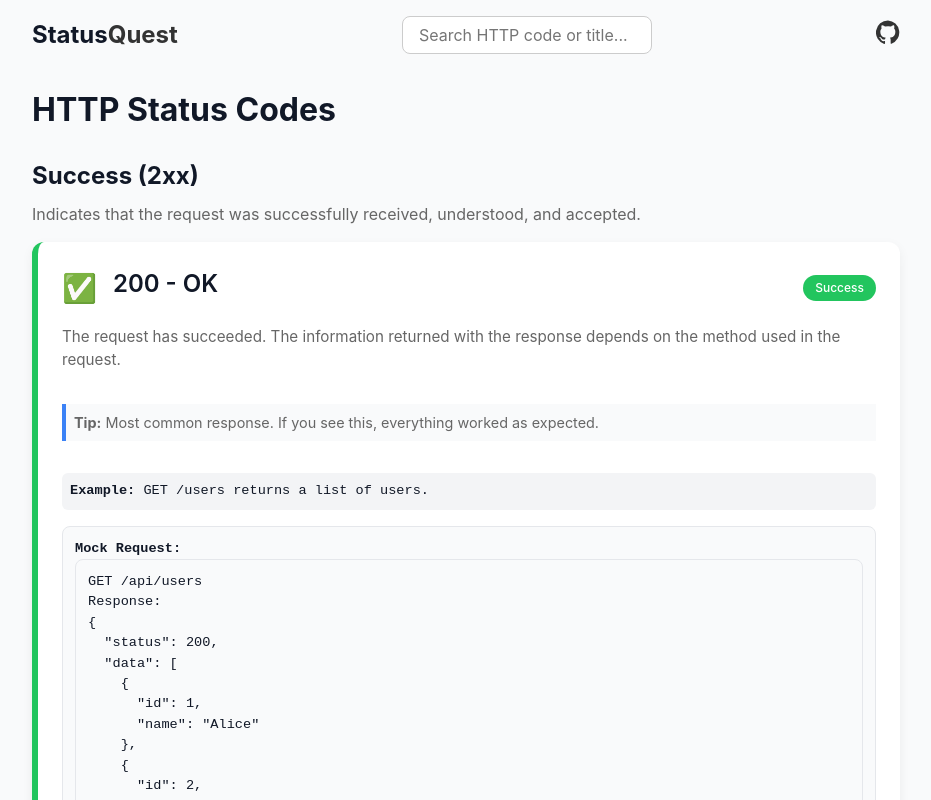
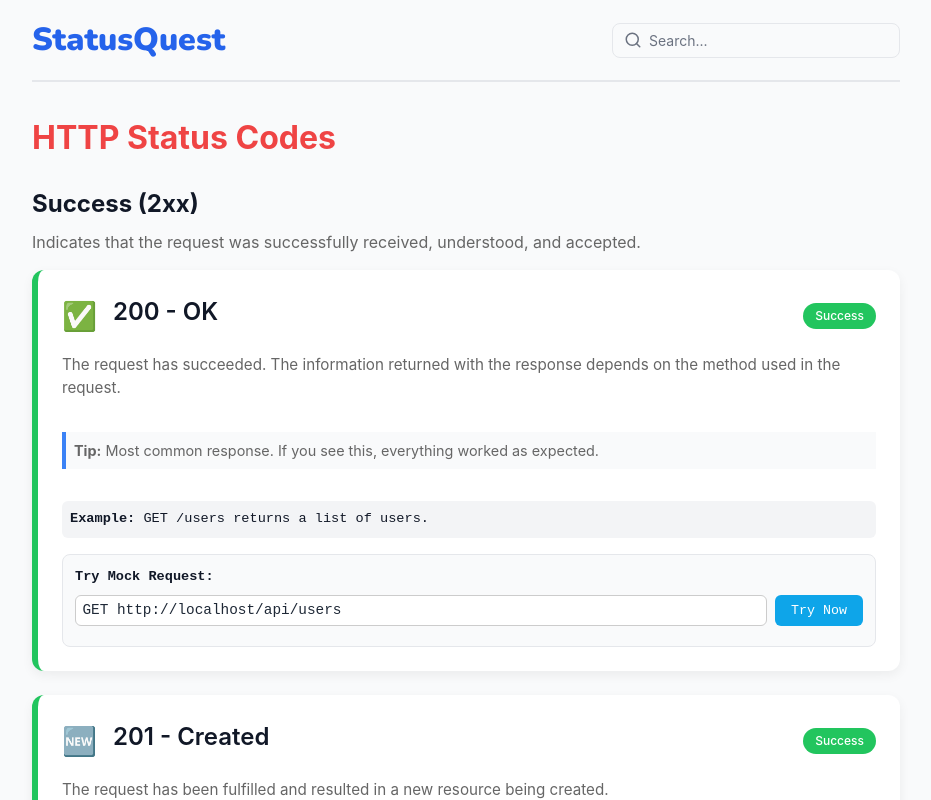
Before and after one commit to CodeQuestic/StatusQuest, a Next.js app: page / in a window 1280 px wide. Shown: the top 800 px of the page, without its empty margins (174-1105 px from the left). Built offline with nearby package versions, Linux system fonts and the light colour scheme.

Commit message:
updated search ui, added body for POST method, updated ui of cards.

```diff
--- a/package.json
+++ b/package.json
@@ -9,6 +9,7 @@
     "lint": "next lint"
   },
   "dependencies": {
+    "lucide-react": "^0.513.0",
     "next": "15.3.3",
     "react": "^19.0.0",
     "react-dom": "^19.0.0",
--- a/src/app/page.tsx
+++ b/src/app/page.tsx
@@ -13,32 +13,9 @@
 
   return (
     <div className={styles.wrapper}>
-      {/* Header area */}
       <div className={styles.header}>
-        <div className={styles.logo}>
-          Status<span>Quest</span>
-        </div>
+        <div className={styles.logo}>StatusQuest</div>
         <SearchBar onSearch={setQuery} />
-        <a
-          href="https://github.com/your/repo"
-          target="_blank"
-          rel="noopener noreferrer"
-          className={styles.github}
-        >
-          <svg
-            width="24"
-            height="24"
-            viewBox="0 0 24 24"
-            fill="currentColor"
-            xmlns="http://www.w3.org/2000/svg"
-          >
-            <path
-              fillRule="evenodd"
-              clipRule="evenodd"
-              d="M12 .5a12 12 0 00-3.79 23.4c.6.1.82-.26.82-.58v-2.2c-3.34.72-4.04-1.6-4.04-1.6-.54-1.4-1.33-1.77-1.33-1.77-1.09-.74.09-.73.09-.73 1.2.09 1.83 1.24 1.83 1.24 1.07 1.84 2.8 1.31 3.48 1 .1-.78.42-1.31.76-1.61-2.67-.3-5.47-1.33-5.47-5.93 0-1.31.47-2.38 1.24-3.23-.12-.3-.54-1.52.12-3.16 0 0 1-.32 3.3 1.23a11.5 11.5 0 016 0C17 4.99 18 5.31 18 5.31c.66 1.64.24 2.86.12 3.16.78.85 1.23 1.92 1.23 3.23 0 4.61-2.8 5.63-5.48 5.93.42.36.8 1.1.8 2.22v3.29c0 .32.22.69.82.58A12 12 0 0012 .5z"
-            />
-          </svg>
-        </a>
       </div>
 
       {/* Main content */}
--- a/src/components/SearchBar.tsx
+++ b/src/components/SearchBar.tsx
@@ -1,5 +1,6 @@
 "use client";
 import { useState } from "react";
+import { Search } from "lucide-react"; // or any icon library
 import styles from "@/styles/SearchBar.module.scss";
 
 interface Props {
@@ -16,13 +17,19 @@
   };
 
   return (
+    <div className={styles.inputWrapper}>
+      <Search className={styles.icon} size={18} />
       <input
+        id="search"
+        name="search"
+        autoComplete="off"
         type="text"
         className={styles.searchInput}
-      placeholder="Search HTTP code or title..."
+        placeholder="Search..."
         value={query}
         onChange={handleChange}
       />
+    </div>
   );
 };
 
--- a/src/components/statusCard.tsx
+++ b/src/components/statusCard.tsx
@@ -1,3 +1,6 @@
+"use client";
+
+import { useState } from "react";
 import { StatusCodeEntry } from "@/data/statusCodes";
 import styles from "@/styles/statusCard.module.scss";
 
@@ -6,7 +9,6 @@
   query: string;
 }
 
-// Helper to wrap matched text with <mark>
 const highlightMatch = (text: string, query: string) => {
   if (!query) return text;
   const regex = new RegExp(`(${query})`, "gi");
@@ -28,7 +30,25 @@
     tip,
   } = data;
 
-  const responseString = JSON.stringify(mock.response, null, 2);
+  const baseUrl =
+    typeof window !== "undefined"
+      ? `${window.location.protocol}//${window.location.host}`
+      : "";
+
+  const fullUrl = `${baseUrl}${mock.url}`;
+  const [loading, setLoading] = useState(false);
+  const [response, setResponse] = useState<object | null>(null);
+
+  const handleTryNow = () => {
+    setLoading(true);
+    setResponse(null);
+
+    const delay = 400 + Math.floor(Math.random() * 1000);
+    setTimeout(() => {
+      setResponse(mock.response);
+      setLoading(false);
+    }, delay);
+  };
 
   return (
     <div className={styles.card} style={{ borderLeft: `6px solid ${color}` }}>
@@ -52,14 +72,48 @@
         <strong>Example:</strong> {highlightMatch(example, query)}
       </div>
 
+      {mock.method === "POST" && mock.body && (
+        <div className={styles.mock}>
+          <strong>Mock Request Body:</strong>
+          <div className={styles.codeBlock}>
+            {JSON.stringify(mock.body, null, 2)
+              .split("\n")
+              .map((line, i) => (
+                <div key={i}>{highlightMatch(line, query)}</div>
+              ))}
+          </div>
+        </div>
+      )}
+
       <div className={styles.mock}>
-        <strong>Mock Request:</strong>
-        <div className={styles.codeBlock}>
-          {highlightMatch(
-            `${mock.method} ${mock.url}\nResponse:\n${responseString}`,
-            query
-          )}
+        <strong>Try Mock Request:</strong>
+        <div className={styles.tryNowSection}>
+          <input
+            type="text"
+            value={`${mock.method} ${fullUrl}`}
+            readOnly
+            className={styles.urlInput}
+          />
+          <button
+            onClick={handleTryNow}
+            disabled={loading}
+            className={styles.tryBtn}
+          >
+            {loading ? "Trying..." : "Try Now"}
+          </button>
         </div>
+
+        {loading && <p className={styles.loader}>Loading response...</p>}
+
+        {response && (
+          <div className={styles.codeBlock}>
+            {JSON.stringify(response, null, 2)
+              .split("\n")
+              .map((line, i) => (
+                <div key={i}>{highlightMatch(line, query)}</div>
+              ))}
+          </div>
+        )}
       </div>
     </div>
   );
--- a/src/data/statusCodes.ts
+++ b/src/data/statusCodes.ts
@@ -16,6 +16,7 @@
   mock: {
     method: "GET" | "POST" | "PUT" | "DELETE";
     url: string;
+    body?: Record<string, any>;
     response: Record<string, any>;
     status: number;
   };
@@ -71,6 +72,7 @@
         mock: {
           method: "POST",
           url: "/api/users",
+          body: { name: "Charlie" },
           response: {
             status: 201,
             message: "User created successfully",
@@ -100,6 +102,7 @@
         mock: {
           method: "POST",
           url: "/api/login",
+          body: { username: "", password: "" },
           response: {
             status: 400,
             error: "Username or password missing.",
@@ -136,13 +139,13 @@
         category: "Client Error",
         color: "#facc15",
         emoji: "🔍",
-        example: "GET /profile/1234 when the user doesn’t exist.",
+        example: "GET /profile/user1 when the user doesn’t exist.",
         mock: {
           method: "GET",
-          url: "/api/profile/1234",
+          url: "/api/profile/user1",
           response: {
             status: 404,
-            error: "User not found.",
+            error: "User1 not found.",
           },
           status: 404,
         },
--- a/src/styles/Home.module.scss
+++ b/src/styles/Home.module.scss
@@ -10,29 +10,22 @@
   display: flex;
   justify-content: space-between;
   align-items: center;
-  gap: 0.3rem;
   margin-bottom: 2rem;
+  padding-bottom: 1rem;
+  border-bottom: 2px solid $color-border;
 
   @include respond-mobile {
     flex-direction: column;
-    align-items: flex-start;
+    align-items: center;
+    justify-content: center;
+    gap: 1rem;
   }
-}
 
-.logo {
-  font-size: 1.5rem;
-  font-weight: 700;
-  color: var(--primary);
-  span {
-    color: #333;
-  }
-}
-
-.github {
-  color: #333;
-  transition: color 0.2s;
-  &:hover {
-    color: #000;
+  .logo {
+    font-size: 2rem;
+    font-weight: 900;
+    font-family: $font-family-logo;
+    color: $color-primary;
   }
 }
 
@@ -41,6 +34,7 @@
     font-size: 2rem;
     font-weight: bold;
     margin-bottom: 1.5rem;
+    color: $color-error;
   }
 }
 
--- a/src/styles/SearchBar.module.scss
+++ b/src/styles/SearchBar.module.scss
@@ -1,14 +1,28 @@
+@use "./variables.scss" as *;
+
+.inputWrapper {
+  position: relative;
+  display: flex;
+  align-items: center;
+  width: 100%;
+  max-width: 18rem;
+}
+
 .searchInput {
-  padding: 0.5rem 1rem;
-  font-size: 1rem;
+  width: 100%;
+  padding: 0.5rem 0.75rem 0.5rem 2.25rem;
   border-radius: 0.5rem;
-  border: 1px solid #ccc;
-  width: 250px;
-  transition: 0.3s ease;
+  background-color: transparent;
+  color: $color-muted;
 
-  &:focus {
-    outline: none;
-    border-color: var(--primary);
-    box-shadow: 0 0 0 2px rgba(34, 197, 94, 0.3);
+  &::placeholder {
+    color: $color-muted;
   }
 }
+
+.icon {
+  position: absolute;
+  left: 0.75rem;
+  color: $color-muted;
+  pointer-events: none;
+}
--- a/src/styles/globals.scss
+++ b/src/styles/globals.scss
@@ -76,16 +76,20 @@
 textarea,
 select {
   font-family: inherit;
-  font-size: $font-size-base;
+  font-size: $font-size-sm;
   padding: $spacing-sm;
   border: $border-base;
   border-radius: $radius-sm;
   background-color: $color-surface;
-  color: $color-text;
+  color: $color-dark-bg;
 
   &:focus {
     outline: none;
-    border-color: $color-primary;
+    border-color: $color-border;
+  }
+
+  @include respond-mobile {
+    font-size: $font-size-base;
   }
 }
 
@@ -149,7 +153,8 @@
 // 🛠 Scrollbar (project styled)
 // ----------------------------
 ::-webkit-scrollbar {
-  width: 8px;
+  width: 2px;
+  height: 2px;
 }
 
 ::-webkit-scrollbar-track {
--- a/src/styles/statusCard.module.scss
+++ b/src/styles/statusCard.module.scss
@@ -86,3 +86,50 @@
   white-space: pre-wrap;
   word-break: break-word;
 }
+
+.tryNowSection {
+  display: flex;
+  gap: 0.5rem;
+  margin: 0.5rem 0;
+}
+
+.urlInput {
+  flex: 1;
+  padding: 0.4rem;
+  border: 1px solid #ccc;
+  border-radius: 6px;
+  font-size: 0.9rem;
+}
+
+.tryBtn {
+  background-color: #0ea5e9;
+  color: white;
+  border: none;
+  padding: 0.5rem 1rem;
+  border-radius: 6px;
+  cursor: pointer;
+}
+
+.tryBtn:disabled {
+  opacity: 0.6;
+  cursor: not-allowed;
+}
+
+.loader {
+  color: #888;
+  margin-top: 0.5rem;
+}
+
+.error {
+  color: red;
+  margin-top: 0.5rem;
+}
+
+.codeBlock {
+  background: #f9f9f9;
+  padding: 0.8rem;
+  border-radius: 6px;
+  font-family: monospace;
+  margin-top: 0.5rem;
+  overflow-x: auto;
+}
--- a/src/styles/variables.scss
+++ b/src/styles/variables.scss
@@ -1,6 +1,9 @@
 // ================================
 // 🧠 StatusQuest SCSS Variables
 // ================================
+
+// Google fonts import
+@import url('https://fonts.googleapis.com/css2?family=Nunito:ital,wght@0,200..1000;1,200..1000&display=swap');
 
 // 🎨 Color Palette
 $color-primary: #2563eb; // blue-600
@@ -49,23 +52,24 @@
 // ================================
 // 📏 Spacing
 // ================================
-$spacing-xs: 0.25rem;  // 4px
-$spacing-sm: 0.5rem;   // 8px
-$spacing-md: 1rem;     // 16px
-$spacing-lg: 1.5rem;   // 24px
-$spacing-xl: 2rem;     // 32px
+$spacing-xs: 0.25rem; // 4px
+$spacing-sm: 0.5rem; // 8px
+$spacing-md: 1rem; // 16px
+$spacing-lg: 1.5rem; // 24px
+$spacing-xl: 2rem; // 32px
 
 // ================================
 // 🔤 Typography
 // ================================
 $font-size-sm: 0.875rem; // 14px
-$font-size-base: 1rem;   // 16px
+$font-size-base: 1rem; // 16px
 $font-size-md: 1.125rem; // 18px
-$font-size-lg: 1.25rem;  // 20px
-$font-size-xl: 1.5rem;   // 24px
-$font-size-2xl: 2rem;    // 32px
+$font-size-lg: 1.25rem; // 20px
+$font-size-xl: 1.5rem; // 24px
+$font-size-2xl: 2rem; // 32px
 
-$font-family-base: 'Inter', sans-serif;
+$font-family-base: "Inter", sans-serif;
+$font-family-logo: "Nunito", sans-serif;
 
 // ================================
 // 🧱 Borders / Radius
--- a/src/utils/filterStatusCodes.ts
+++ b/src/utils/filterStatusCodes.ts
@@ -9,8 +9,15 @@
 
   return groups
     .flatMap((group) => group.codes)
-    .filter(
-      (entry) =>
+    .filter((entry) => {
+      const bodyText = entry.mock.body
+        ? JSON.stringify(entry.mock.body).toLowerCase()
+        : "";
+      const responseText = entry.mock.response
+        ? JSON.stringify(entry.mock.response).toLowerCase()
+        : "";
+
+      return (
         entry.code.toString().includes(q) ||
         entry.title.toLowerCase().includes(q) ||
         entry.description.toLowerCase().includes(q) ||
@@ -18,7 +25,9 @@
         entry.example.toLowerCase().includes(q) ||
         entry.mock.method.toLowerCase().includes(q) ||
         entry.mock.url.toLowerCase().includes(q) ||
-        JSON.stringify(entry.mock.response).toLowerCase().includes(q) ||
+        bodyText.includes(q) ||
+        responseText.includes(q) ||
         entry.tip.toLowerCase().includes(q)
-    );
+      );
+    });
 }
```
Also changed, not shown: 1 other file (tests, documents, lock files or other folders). Lines whose indentation alone changed are shown as unchanged.
